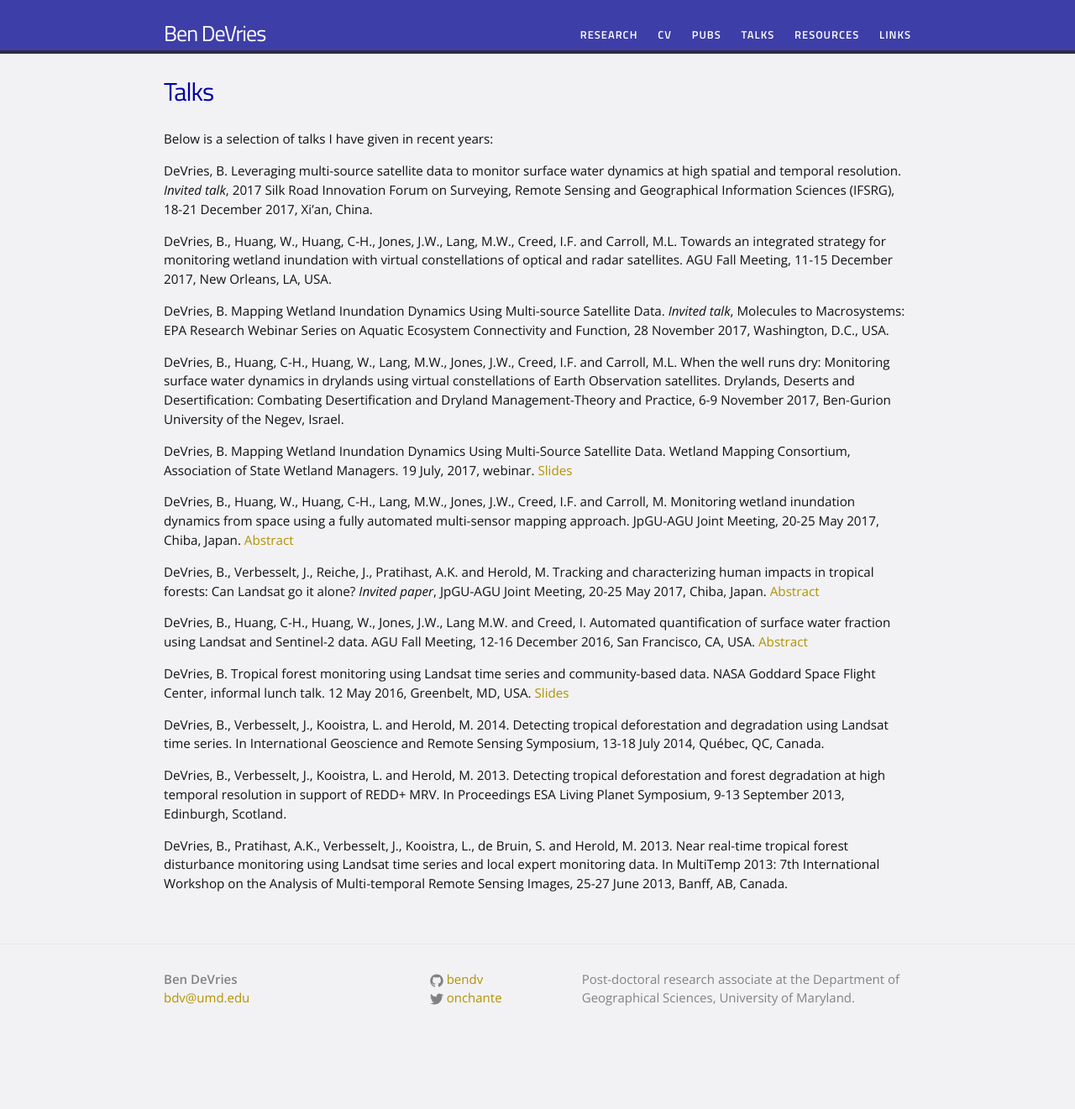
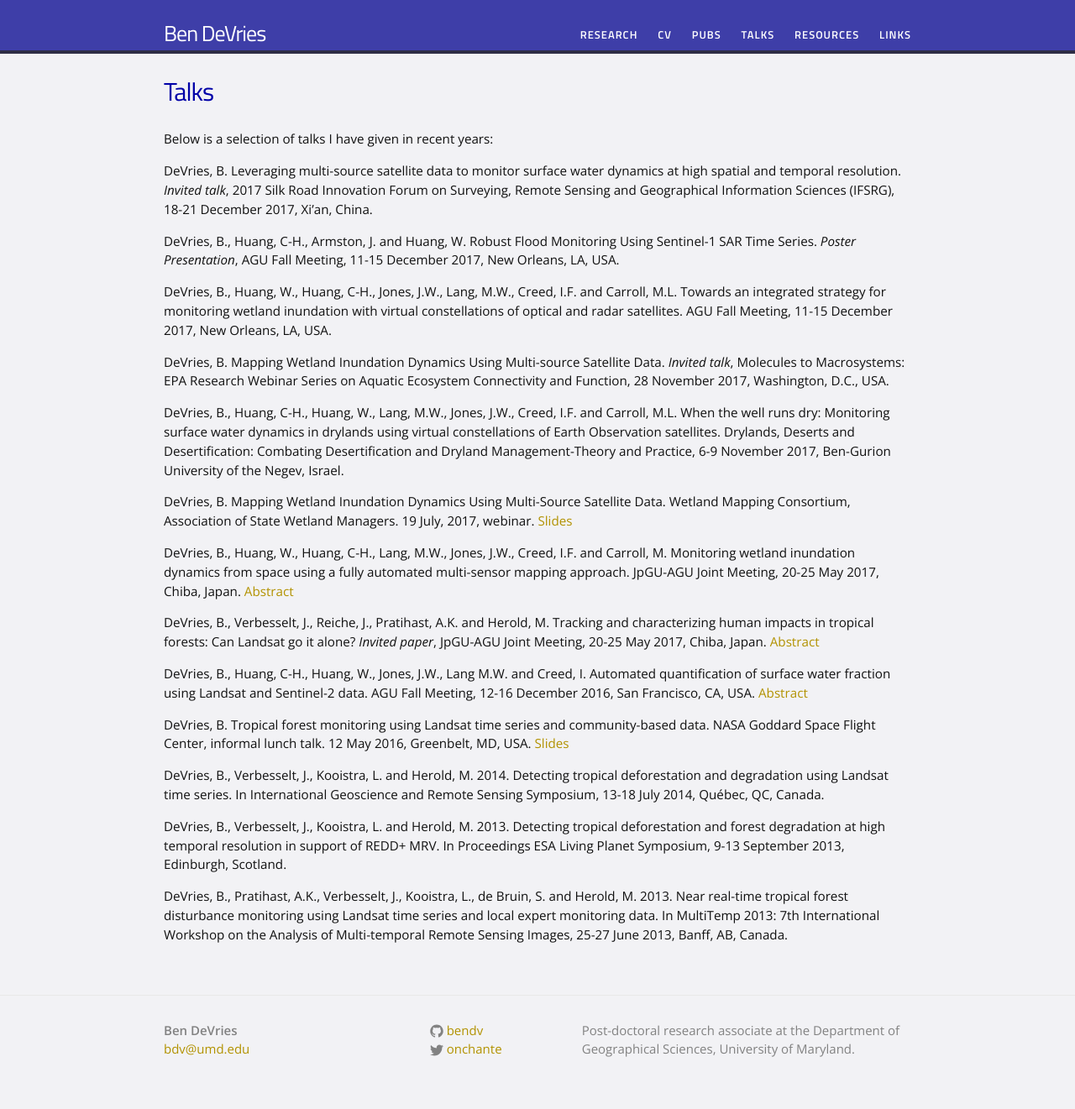
Before and after one commit to bendv/bendv.github.io, a Jekyll site: the page built from talks.md, in a window 1280 px wide. Shown: the whole page at 84% size. Built offline with Jekyll 4.4.1, drawn with Linux system fonts in a browser that asks for light colours; before the commit the page ends 1260 px from its top, so only the background shows below that.

Commit message:
update talks

```diff
--- a/talks.md
+++ b/talks.md
@@ -7,6 +7,8 @@ permalink: /talks/
 Below is a selection of talks I have given in recent years:
 
 DeVries, B. Leveraging multi-source satellite data to monitor surface water dynamics at high spatial and temporal resolution. *Invited talk*, 2017 Silk Road Innovation Forum on Surveying, Remote Sensing and Geographical Information Sciences (IFSRG), 18-21 December 2017, Xi'an, China.
+
+DeVries, B., Huang, C-H., Armston, J. and Huang, W. Robust Flood Monitoring Using Sentinel-1 SAR Time Series. *Poster Presentation*, AGU Fall Meeting, 11-15 December 2017, New Orleans, LA, USA.
 
 DeVries, B., Huang, W., Huang, C-H., Jones, J.W., Lang, M.W., Creed, I.F. and Carroll, M.L. Towards an integrated strategy for monitoring wetland inundation with virtual constellations of optical and radar satellites. AGU Fall Meeting, 11-15 December 2017, New Orleans, LA, USA.
 
```
